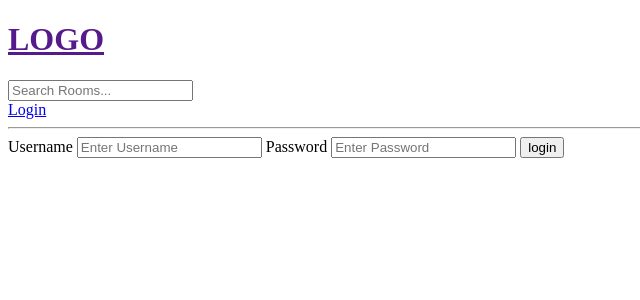
After one commit to SirBabyWipes/studybud, a Django app: page /login/ in a window 1280 px wide. The commit adds this page. Shown: the top 300 px of the page, without its empty margins (0-640 px from the left). Run offline with Django 5.2, Linux system fonts and the light colour scheme.

```diff
--- /dev/null
+++ b/base/templates/base/login_register.html
@@ -0,0 +1,20 @@
+{% extends 'main.html' %}
+
+{% block content %}
+
+<div>
+    <form method="POST" action="">
+        {% csrf_token %}
+
+        <label>Username</label>
+        <input type="text" name="username" placeholder="Enter Username" />
+
+        <label>Password</label>
+        <input type="password" name="passwrod" placeholder="Enter Password" />
+
+        <input type="submit" value="login" />
+    </form>
+</div>
+
+
+{% endblock content %}
--- a/base/urls.py
+++ b/base/urls.py
@@ -2,6 +2,8 @@ from django.urls import path
 from . import views
 
 urlpatterns = [
+    path('login/', views.loginPage, name="login"),
+
     path('', views.home, name="home"),
     path('room/<str:pk>',views.room, name="room"),
 
--- a/base/views.py
+++ b/base/views.py
@@ -1,5 +1,6 @@
 from django.shortcuts import render, redirect
 from django.db.models import Q
+from django.contrib.auth.models import User
 from .models import Room, Topic
 from .forms import RoomForm
 # Create your views here.
@@ -9,6 +10,19 @@ from .forms import RoomForm
 #     {'id': 2, "name": 'Design with me'},
 #     {'id': 3, "name": 'Frontend Developers'},
 # ]
+
+
+
+def loginPage(request):
+
+    if request.method == 'POST':
+        username = request.POST.get('username')
+        password = request.POST.get('password')
+
+
+
+    context = {}
+    return render(request, 'base/login_register.html', context)
 
 
 def home(request):
--- a/templates/navbar.html
+++ b/templates/navbar.html
@@ -6,4 +6,6 @@
     <input type="text" name="q" placeholder="Search Rooms..." />
 </form>
 
+<a href="{% url 'login' %}">Login</a>
+
 <hr>
```
